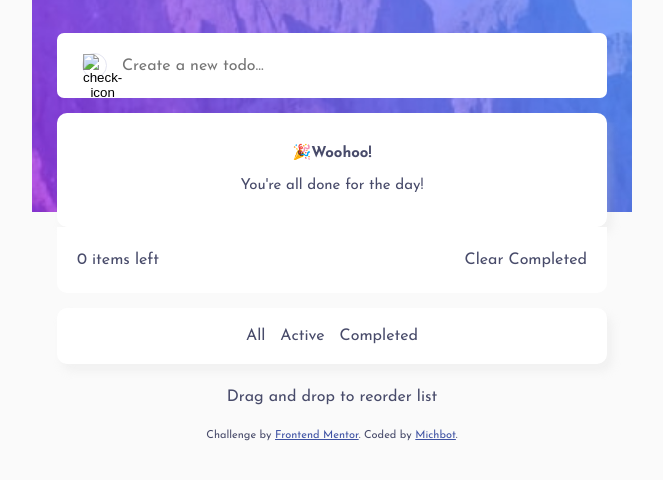
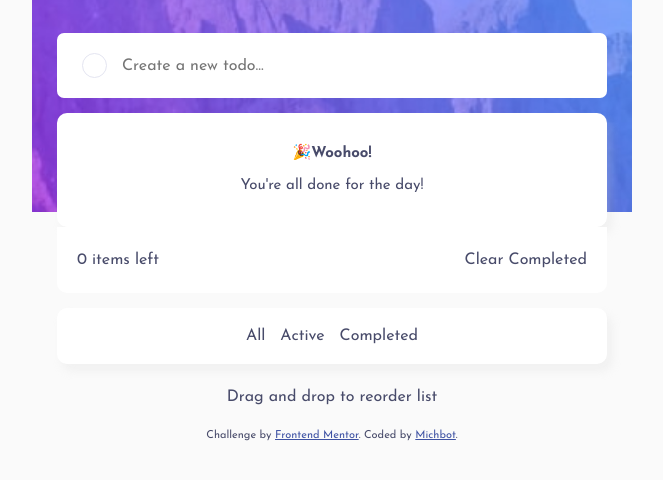
Before and after one commit to michbotx/to-do-app, a plain HTML site: page index.html in a window 1280 px wide. Shown: the part 108-588 px from the top of the page, without its empty margins (308-971 px from the left). Drawn offline with Linux system fonts and the light colour scheme; the site is published under a folder, as on GitHub Pages, so addresses that start at the root find nothing.

Commit message:
Update index.html

```diff
--- a/index.html
+++ b/index.html
@@ -29,7 +29,7 @@
         <button class="checkBtn">
           <img
             id="checkIcon"
-            src="/images/icon-check.svg"
+            src="images/icon-check.svg"
             alt="check-icon">
         </button>
         <input
```
